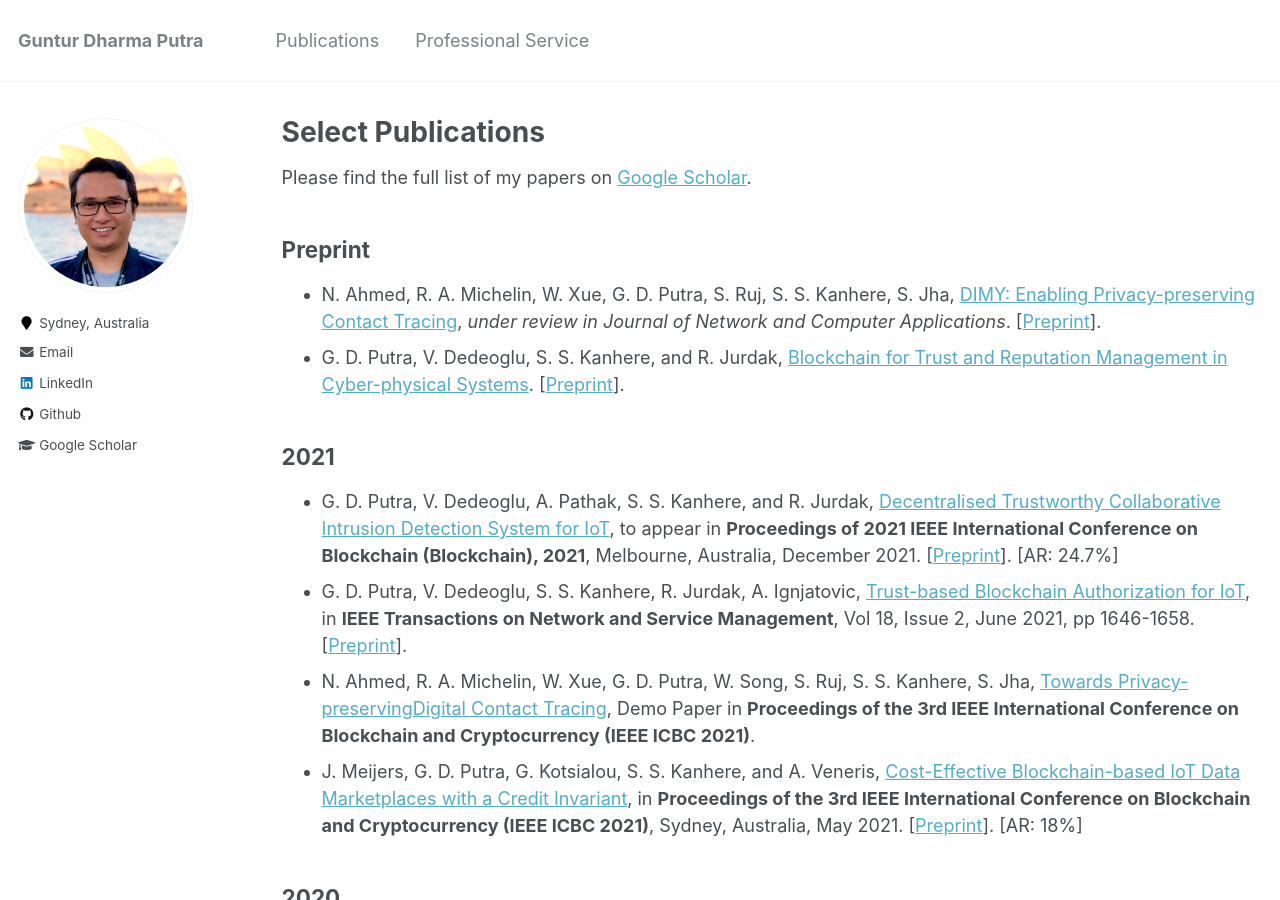
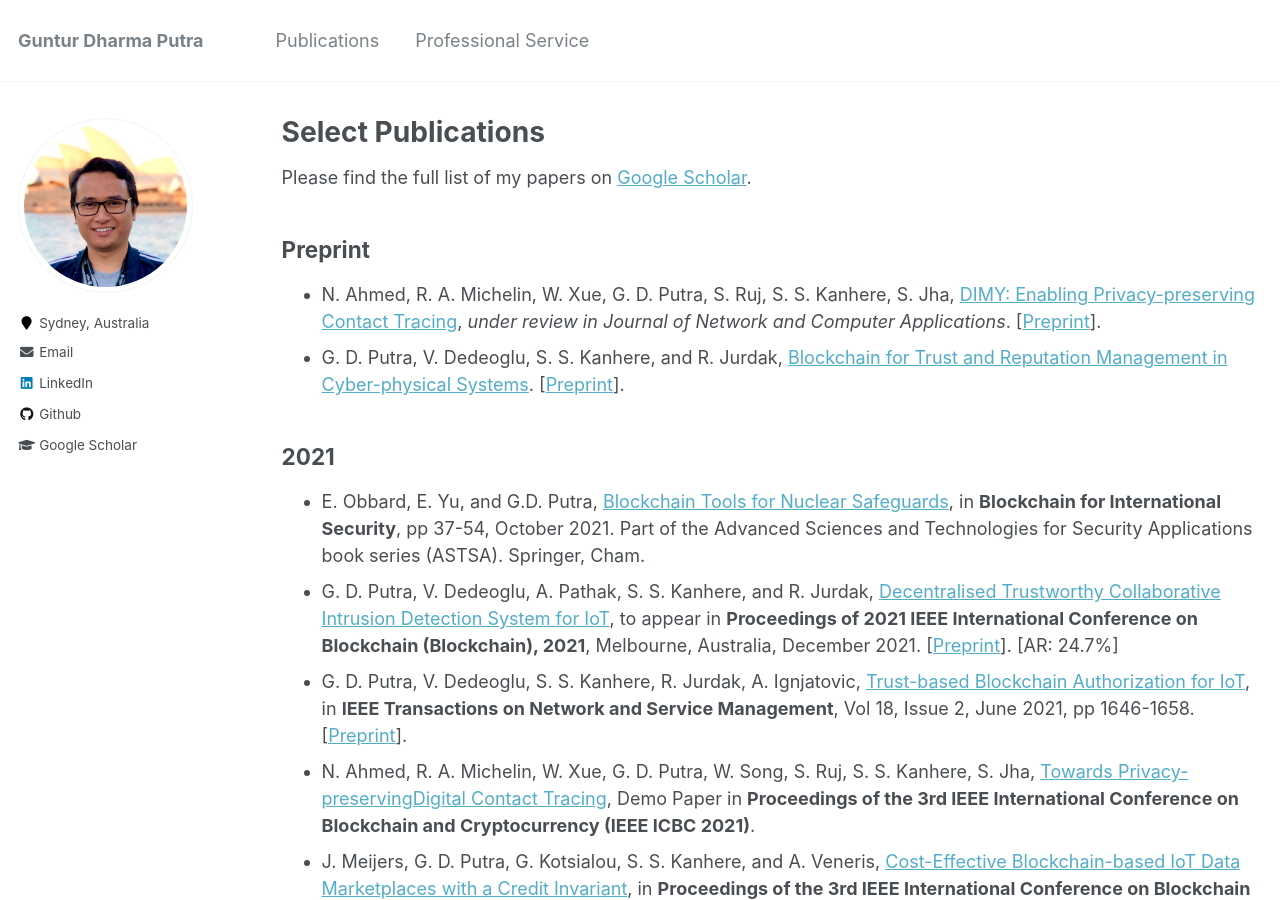
Before and after one commit to gdputra/gdputra.github.io, a Jekyll site: the page built from _pages/publications.md, in a window 1280 px wide and 900 px high. Built offline with Jekyll 4.4.1, drawn with Linux system fonts in a browser that asks for light colours.

Commit message:
Publication update.

```diff
--- a/_pages/publications.md
+++ b/_pages/publications.md
@@ -17,6 +17,7 @@ Preprint
 
 2021
 ----
+- E. Obbard, E. Yu, and G.D. Putra, [Blockchain Tools for Nuclear Safeguards](https://doi.org/10.1007/978-3-030-86240-4_4), in **Blockchain for International Security**, pp 37-54, October 2021. Part of the Advanced Sciences and Technologies for Security Applications book series (ASTSA). Springer, Cham.
 - G. D. Putra, V. Dedeoglu, A. Pathak, S. S. Kanhere, and R. Jurdak, [Decentralised Trustworthy Collaborative Intrusion Detection System for IoT](https://arxiv.org/abs/2110.11177), to appear in **Proceedings of 2021 IEEE International Conference on Blockchain (Blockchain), 2021**, Melbourne, Australia, December 2021. [[Preprint](https://arxiv.org/abs/2110.11177)]. [AR: 24.7%]
 - G. D. Putra, V. Dedeoglu, S. S. Kanhere, R. Jurdak, A. Ignjatovic, [Trust-based Blockchain Authorization for IoT](https://doi.org/10.1109/TNSM.2021.3077276), in **IEEE Transactions on Network and Service Management**, Vol 18, Issue 2, June 2021, pp 1646-1658. [[Preprint](https://arxiv.org/abs/2104.00832)].
 - N. Ahmed, R. A. Michelin, W. Xue, G. D. Putra, W. Song, S. Ruj, S. S. Kanhere, S. Jha, [Towards Privacy-preservingDigital Contact Tracing](https://doi.org/10.1109/ICBC51069.2021.9461052), Demo Paper in **Proceedings of the 3rd IEEE International Conference on Blockchain and Cryptocurrency (IEEE ICBC 2021)**.
```
